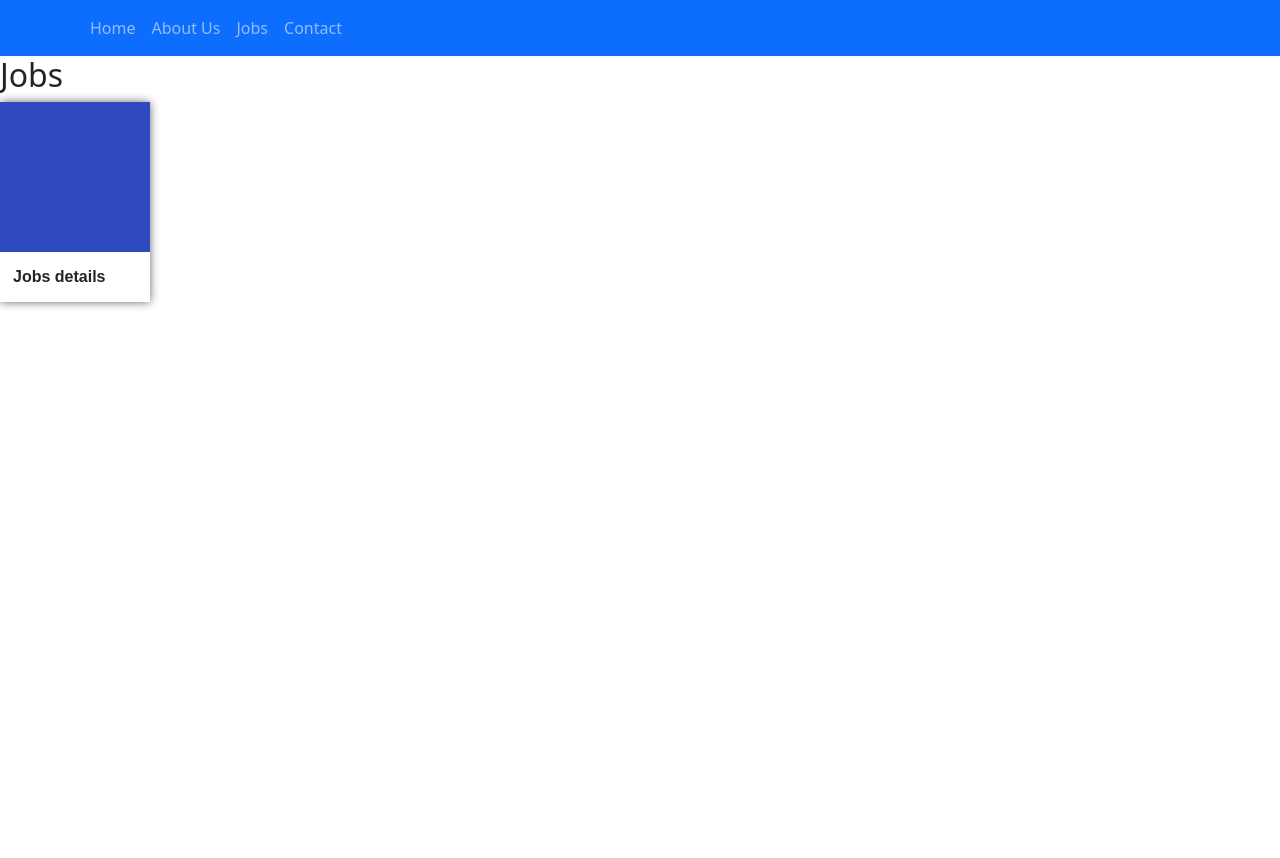
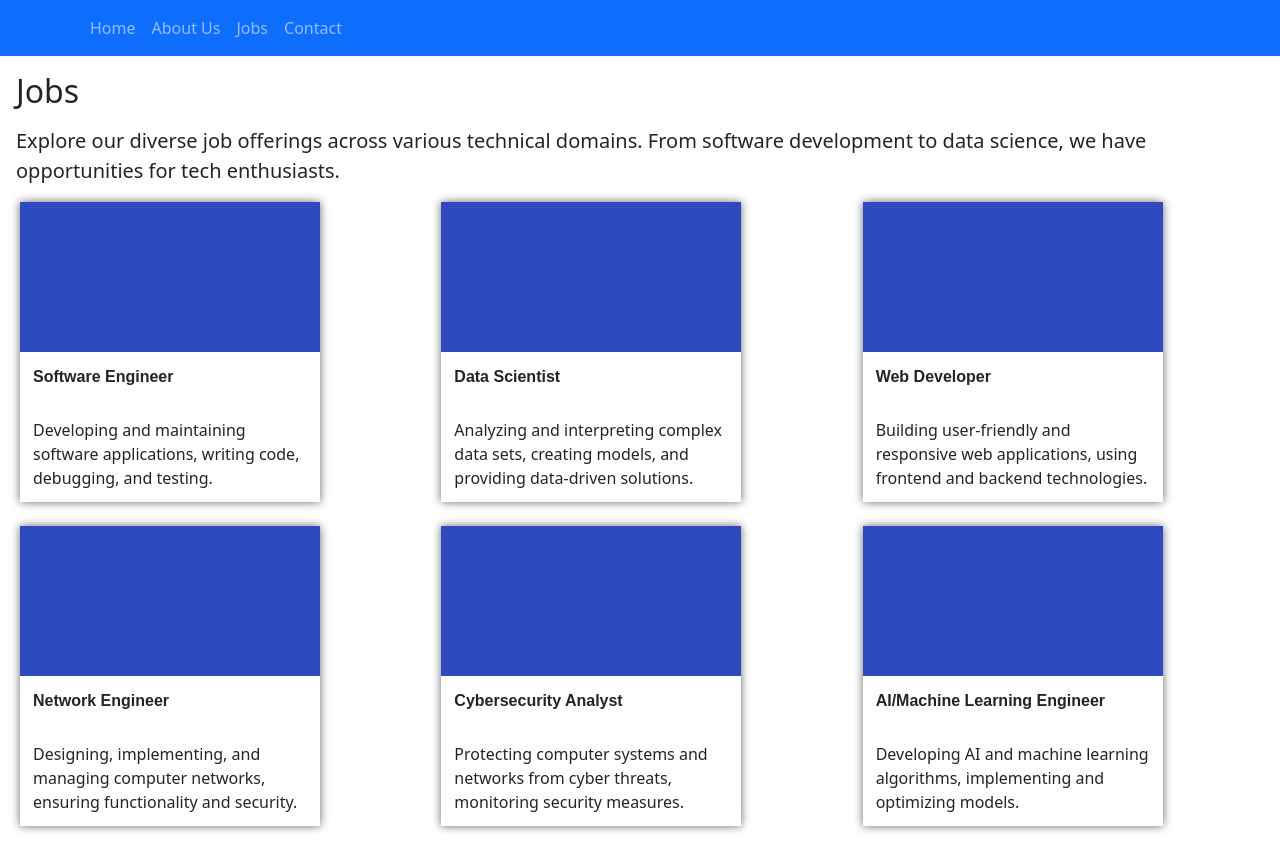
Before and after one commit to navneetjoshi223/web-design-miniprojects, a React (Create React App) app in the folder assignment 9/assignment9/: page /jobs in a window 1280 px wide. Before the commit the page ends 800 px from the top, so only its background shows below. Built offline with nearby package versions, Linux system fonts and the light colour scheme.

Commit message:
CSS and some content

```diff
--- a/assignment 9/assignment9/src/App/AboutUs/AboutUs.jsx
+++ b/assignment 9/assignment9/src/App/AboutUs/AboutUs.jsx
@@ -1,14 +1,40 @@
-// /src/components/About/About.js
-import React from 'react';
-import Navbar from '../Navbar/Navbar';
-import Card from '../Card/Card';
+import React from "react";
+import Navbar from "../Navbar/Navbar";
+import Card from "../Card/Card";
 
 const AboutUs = () => {
   return (
     <div>
-      <Navbar/>
-      <h2>About Us</h2>
-      <Card color="#32a852" text="About details" />
+      <Navbar />
+      <div className="container mt-4">
+        <h2 className="mb-4">About Us</h2>
+        <div className="row">
+          <div className="col-md-4">
+            <Card color="#32a852" text="About Our Company" />
+          </div>
+          <div className="col-md-8">
+            <div className="card p-4 bg-light">
+              <h5 className="card-title mb-3">Welcome to our Job Portal!</h5>
+              <p className="card-text mb-4">
+                We strive to connect talented individuals with top-notch
+                companies offering a diverse range of job opportunities. Our
+                platform simplifies the job search process, providing access to
+                various job listings, resources, and insights to help you land
+                your dream job.
+              </p>
+              <p className="card-text mb-4">
+                Whether you're a seasoned professional or just starting your
+                career journey, our platform caters to all your job search
+                needs. We value diversity, excellence, and innovation, aiming to
+                bridge the gap between job seekers and employers.
+              </p>
+              <p className="card-text mb-0">
+                Join us and explore endless career possibilities!
+              </p>
+            </div>
+          </div>
+        </div>
+      </div>
     </div>
   );
 };
--- a/assignment 9/assignment9/src/App/Card/Card.jsx
+++ b/assignment 9/assignment9/src/App/Card/Card.jsx
@@ -1,10 +1,10 @@
 // Card.js
 import React from 'react';
 
-const Card = ({ color, text }) => {
+const Card = ({ color, text, description = '' }) => {
   const cardStyle = {
-    height: 200,
-    width: 150,
+    height: 300,
+    width: 300,
     padding: 0,
     backgroundColor: "#FFF",
     WebkitFilter: "drop-shadow(0px 0px 5px #666)",
@@ -14,14 +14,14 @@ const Card = ({ color, text }) => {
   const labelStyle = {
     fontFamily: "sans-serif",
     fontWeight: "bold",
-    padding: 13,
-    margin: 0
+    padding: 13
   };
 
   return (
     <div style={cardStyle}>
       <div style={{ height: 150, backgroundColor: color }}></div>
       <p style={labelStyle}>{text}</p>
+      {description && <p style={{ padding: "0 13px" }}>{description}</p>}
     </div>
   );
 };
--- a/assignment 9/assignment9/src/App/Contact/Contact.jsx
+++ b/assignment 9/assignment9/src/App/Contact/Contact.jsx
@@ -1,4 +1,3 @@
-// /src/components/Contact/Contact.js
 import React from 'react';
 import Navbar from '../Navbar/Navbar';
 import Card from '../Card/Card';
@@ -6,9 +5,23 @@ import Card from '../Card/Card';
 const Contact = () => {
   return (
     <div>
-      <Navbar/>
-      <h2>Contact</h2>
-      <Card color="#ab32a8" text="Contact details" />
+      <Navbar />
+      <div className="container mt-4">
+        <h2 className='m-3'>Contact Us</h2>
+        <div className="row">
+          <div className="col-md-6">
+            <Card color="#ab32a8" text="Contact details"></Card>
+          </div>
+          <div className='col-md-6'>
+          <p className="card-text">For inquiries and support, contact us at:</p>
+              <ul className="list-group list-group-flush">
+                <li className="list-group-item">Email: contact@example.com</li>
+                <li className="list-group-item">Phone: +1234567890</li>
+                <li className="list-group-item">Address: 123 Street, City, Country</li>
+              </ul>
+          </div>
+        </div>
+      </div>
     </div>
   );
 };
--- a/assignment 9/assignment9/src/App/Home/Home.jsx
+++ b/assignment 9/assignment9/src/App/Home/Home.jsx
@@ -3,17 +3,35 @@ import Card from '../Card/Card';
 import Navbar from '../Navbar/Navbar';
 
 const Home = () => {
-  const items = ['Item 1', 'Item 2', 'Item 3', 'Item 4'];
+  const items = [
+    {
+      title: 'Our Services',
+      description: 'Explore our wide range of services designed to meet your needs.',
+    },
+    {
+      title: 'Products List',
+      description: 'Check out our diverse list of high-quality products available for you.',
+    },
+    {
+      title: 'Our Team',
+      description: 'Meet our dedicated and talented team working behind the scenes.',
+    },
+    {
+      title: 'Subscriptions',
+      description: 'Discover subscription plans tailored to enhance your experience.',
+    },
+  ];
 
   return (
     <div>
       <Navbar />
-      <div className="container">
-        <h2>Welcome to Home Page</h2>
+      <div className="container mt-4">
+        <h2 className="mb-4">Welcome to the Home Page</h2>
         <div className="row">
           {items.map((item, index) => (
-            <div className="col-md-3 mb-3" key={index}>
-              <Card color="#FF6663" text={item} />
+            <div className="col-md-6 mb-4" key={index}>
+              <Card color="#FF6663" text={item.title}></Card>
+              <p className="card-text mt-3">{item.description}</p>
             </div>
           ))}
         </div>
--- a/assignment 9/assignment9/src/App/Jobs/Jobs.jsx
+++ b/assignment 9/assignment9/src/App/Jobs/Jobs.jsx
@@ -1,14 +1,68 @@
 // /src/components/Jobs/Jobs.js
-import React from 'react';
-import Card from '../Card/Card';
-import Navbar from '../Navbar/Navbar';
+import React from "react";
+import Card from "../Card/Card";
+import Navbar from "../Navbar/Navbar";
 
 const Jobs = () => {
+  const jobDetails = [
+    {
+      id: 1,
+      title: "Software Engineer",
+      description:
+        "Developing and maintaining software applications, writing code, debugging, and testing.",
+    },
+    {
+      id: 2,
+      title: "Data Scientist",
+      description:
+        "Analyzing and interpreting complex data sets, creating models, and providing data-driven solutions.",
+    },
+    {
+      id: 3,
+      title: "Web Developer",
+      description:
+        "Building user-friendly and responsive web applications, using frontend and backend technologies.",
+    },
+    {
+      id: 4,
+      title: "Network Engineer",
+      description:
+        "Designing, implementing, and managing computer networks, ensuring functionality and security.",
+    },
+    {
+      id: 5,
+      title: "Cybersecurity Analyst",
+      description:
+        "Protecting computer systems and networks from cyber threats, monitoring security measures.",
+    },
+    {
+      id: 6,
+      title: "AI/Machine Learning Engineer",
+      description:
+        "Developing AI and machine learning algorithms, implementing and optimizing models.",
+    },
+  ];
+
   return (
     <div>
-      <Navbar/>
-      <h2>Jobs</h2>
-      <Card color="#2f4abf" text="Jobs details" />
+      <Navbar />
+      <h2 className="m-3">Jobs</h2>
+      <p className="lead m-3">
+        Explore our diverse job offerings across various technical domains. From
+        software development to data science, we have opportunities for tech
+        enthusiasts.
+      </p>
+      <div className="row m-2">
+        {jobDetails.map((job) => (
+          <div className="col-md-4 mb-4" key={job.id}>
+            <Card
+              color="#2f4abf"
+              text={job.title}
+              description={job.description}
+            />
+          </div>
+        ))}
+      </div>
     </div>
   );
 };
```
